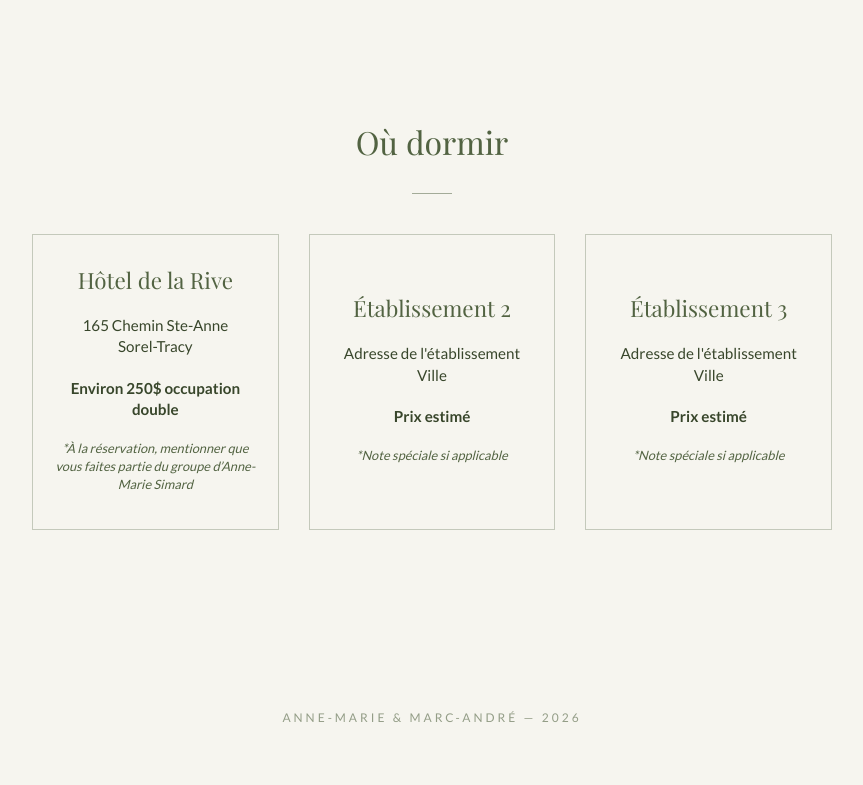
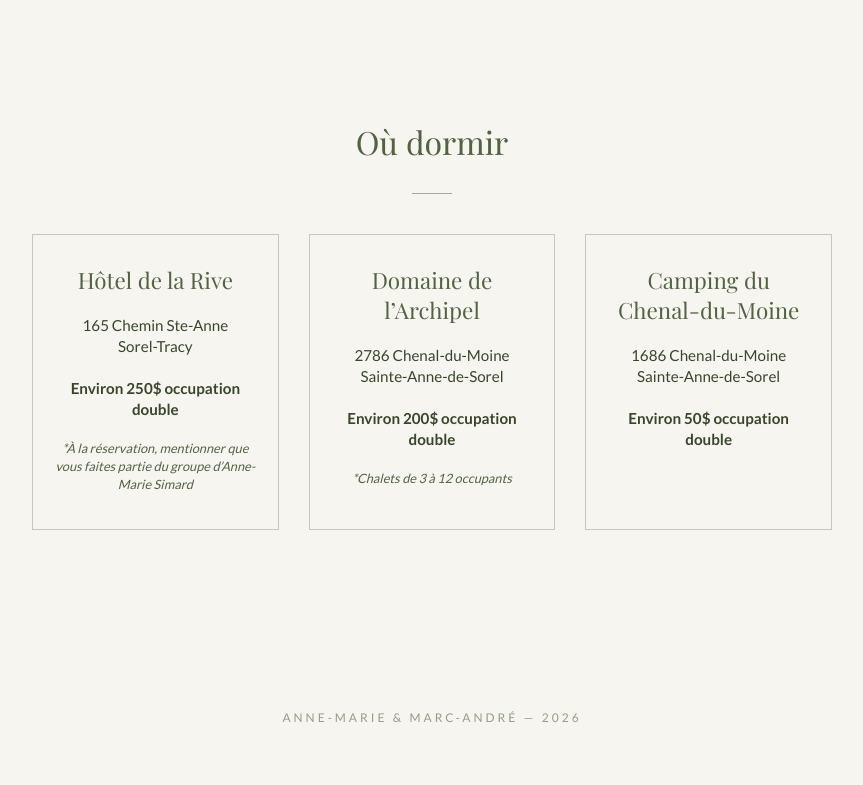
Before and after one commit to marc-andre-colosse/site-mariage, a plain HTML site: page index.html in a window 1280 px wide. Shown: the part 3345-4130 px from the top of the page, without its empty margins (208-1071 px from the left). Drawn offline with nearby package versions, Linux system fonts and the light colour scheme; a web font is replaced by a local one.

Commit message:
edit_hebergement

```diff
--- a/index.html
+++ b/index.html
@@ -114,10 +114,10 @@ j=d.createElement(s),dl=l!='dataLayer'?'&l='+l:'';j.async=true;j.src=
         #hebergement { padding-top: 40px; padding-bottom: 120px; }
         .cards-grid { display: grid; grid-template-columns: repeat(auto-fit, minmax(220px, 1fr)); gap: 30px; margin-top: 40px; }
         .accom-card {
-            display: flex; flex-direction: column; justify-content: center;
+            display: flex; flex-direction: column; justify-content: flex-start;
             text-decoration: none; color: var(--text); background: transparent;
             border: 1px solid rgba(82, 99, 66, 0.3); padding: 30px 20px;
-            transition: all 0.3s ease; cursor: pointer;
+            transition: all 0.3s ease; cursor: pointer; text-align: center;
         }
         .accom-card:hover { border-color: var(--primary); transform: translateY(-5px); box-shadow: 0 10px 20px rgba(82, 99, 66, 0.1); }
         .accom-card h3 { font-family: var(--font-serif); color: var(--primary); font-size: 1.4rem; margin-bottom: 15px; }
@@ -272,18 +272,17 @@ height="0" width="0" style="display:none;visibility:hidden"></iframe></noscript>
                     <p class="note">*À la réservation, mentionner que vous faites partie du groupe d’Anne-Marie Simard</p>
                 </a>
 
-                <a href="#" target="_blank" class="accom-card">
-                    <h3>Établissement 2</h3>
-                    <p>Adresse de l'établissement<br>Ville</p>
-                    <p class="price">Prix estimé</p>
-                    <p class="note">*Note spéciale si applicable</p>
+                <a href="https://domainedelarchipel.com" target="_blank" class="accom-card">
+                    <h3>Domaine de l’Archipel</h3>
+                    <p>2786 Chenal-du-Moine<br>Sainte-Anne-de-Sorel</p>
+                    <p class="price">Environ 200$ occupation double</p>
+                    <p class="note">*Chalets de 3 à 12 occupants</p>
                 </a>
 
-                <a href="#" target="_blank" class="accom-card">
-                    <h3>Établissement 3</h3>
-                    <p>Adresse de l'établissement<br>Ville</p>
-                    <p class="price">Prix estimé</p>
-                    <p class="note">*Note spéciale si applicable</p>
+                <a href="https://campingchenaldumoine.com" target="_blank" class="accom-card">
+                    <h3>Camping du Chenal-du-Moine</h3>
+                    <p>1686 Chenal-du-Moine<br>Sainte-Anne-de-Sorel</p>
+                    <p class="price">Environ 50$ occupation double</p>
                 </a>
             </div>
         </div>
@@ -384,7 +383,7 @@ height="0" width="0" style="display:none;visibility:hidden"></iframe></noscript>
                 });
 
                 if (response.ok) {
-                    // Nouveau message de succès stylisé
+                    // Message de succès stylisé
                     formCard.innerHTML = `
                         <div style="text-align: center; padding: 40px 20px;">
                             <h2 style="font-size: 2.5rem; margin-bottom: 20px;">Merci !</h2>
```
